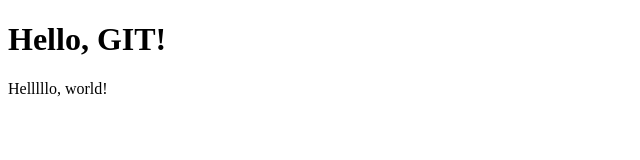
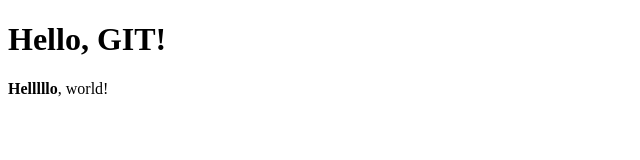
Before and after one commit to Gaith-M/new_test, a plain HTML site: page index.html in a window 1280 px wide. Shown: the full height of the page, 0-640 px from the left. Drawn offline with Linux system fonts and the light colour scheme.

Commit message:
added a bold tag

```diff
--- a/index.html
+++ b/index.html
@@ -7,6 +7,6 @@
 </head>
 <body>
     <h1>Hello, GIT!</h1>
-    <p>Helllllo, world!</p>
+    <p><b>Helllllo</b>, world!</p>
 </body>
 </html>
```
